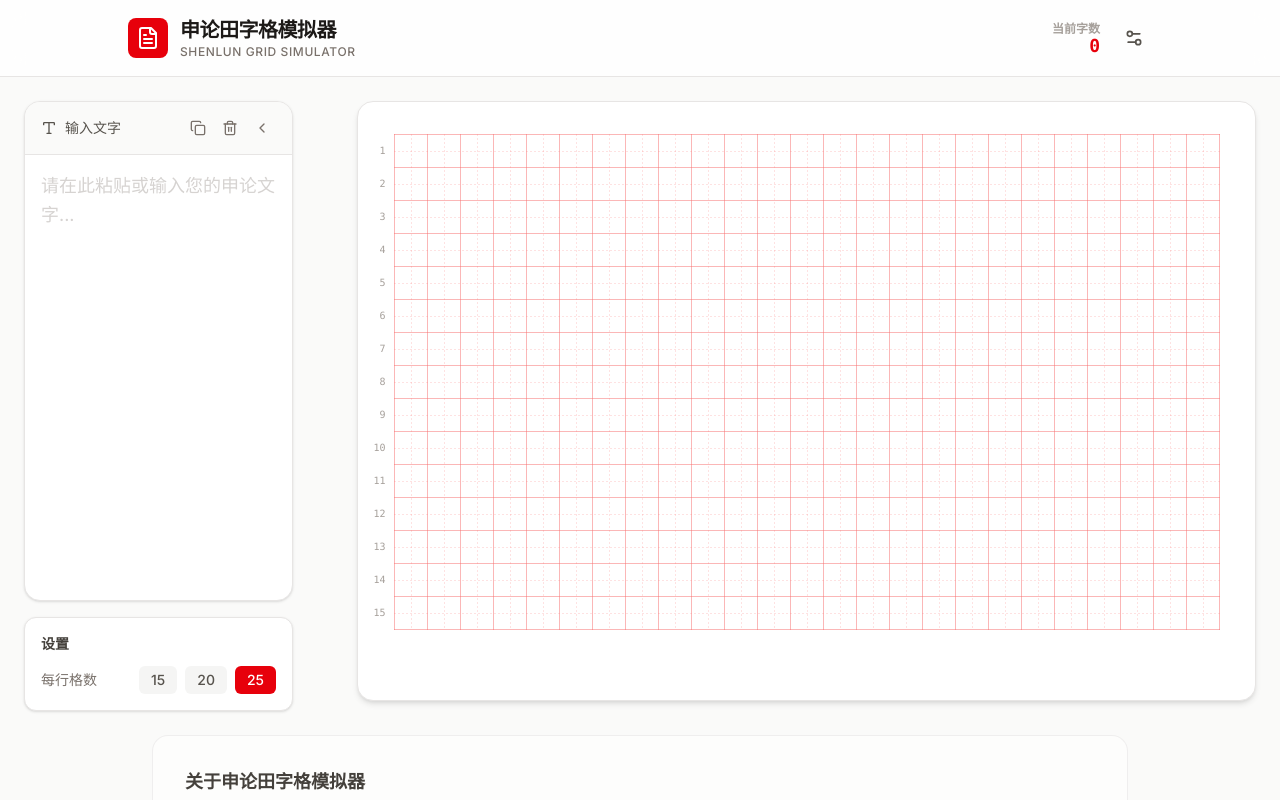
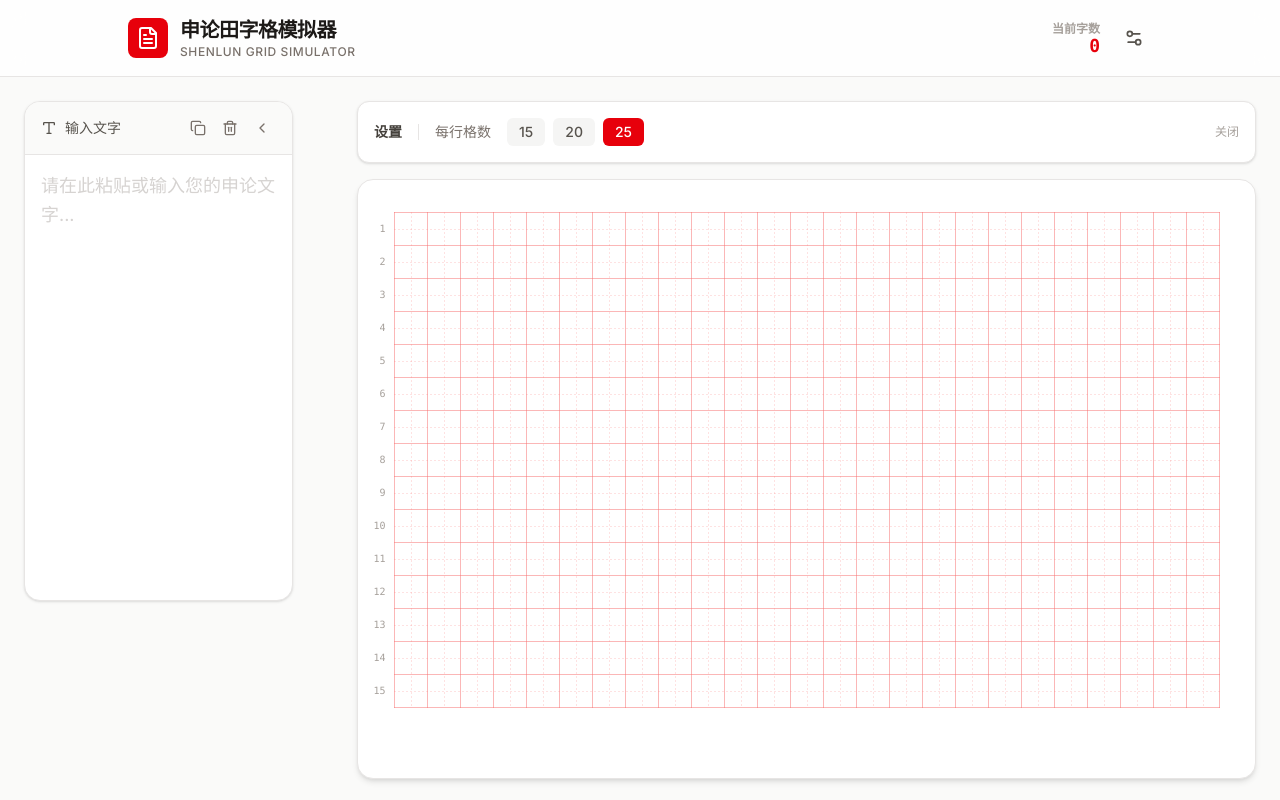
Before and after one commit to hybridstyle/shenlun-anwser-simulate, a React (Vite) app: page / in a window 1280 px wide. Both pictures are taken after a click on the button 1134 px from the left and 38 px from the top of the page. Shown: the top 800 px of the page. Built offline with nearby package versions, Linux system fonts and the light colour scheme.

Commit message:
feat: Remove grid width setting from App.tsx
The grid width setting logic has been moved to its own dedicated component. This commit removes the inline implementation from the main App component to improve modularity and readability.

```diff
--- a/src/App.tsx
+++ b/src/App.tsx
@@ -208,7 +208,17 @@ export default function App() {
                   onChange={(e) => setText(e.target.value)}
                 />
               </div>
+            </motion.section>
+          )}
+        </AnimatePresence>
 
+        {/* Preview Section */}
+        <motion.section
+          layout
+          transition={{ type: "spring", stiffness: 300, damping: 30 }}
+          className="flex-1 min-w-0 w-full relative space-y-4"
+          ref={containerRef}
+        >
             <AnimatePresence>
               {showSettings && (
                 <motion.div
@@ -218,8 +228,11 @@ export default function App() {
                   exit={{ opacity: 0, y: -10 }}
                   className="bg-white p-4 rounded-xl border border-stone-200 shadow-sm space-y-3"
                 >
+                  <div className="flex items-center justify-between">
+                    <div className="flex items-center gap-4">
                       <h3 className="text-sm font-bold text-stone-700">设置</h3>
-                    <div className="flex items-center justify-between">
+                      <div className="h-4 w-px bg-stone-200" />
+                      <div className="flex items-center gap-4">
                         <label className="text-sm text-stone-500">每行格数</label>
                         <div className="flex items-center gap-2">
                           {[15, 20, 25].map((w) => (
@@ -237,20 +250,18 @@ export default function App() {
                           ))}
                         </div>
                       </div>
+                    </div>
+                    <button
+                      onClick={() => setShowSettings(false)}
+                      className="text-xs text-stone-400 hover:text-stone-600"
+                    >
+                      关闭
+                    </button>
+                  </div>
                 </motion.div>
               )}
             </AnimatePresence>
-            </motion.section>
-          )}
-        </AnimatePresence>
 
-        {/* Preview Section */}
-        <motion.section
-          layout
-          transition={{ type: "spring", stiffness: 300, damping: 30 }}
-          className="flex-1 min-w-0 w-full relative"
-          ref={containerRef}
-        >
             {isInputCollapsed && isDesktop && (
               <motion.button
                 initial={{ opacity: 0, scale: 0.8 }}
```
Lines whose indentation alone changed are shown as unchanged.
